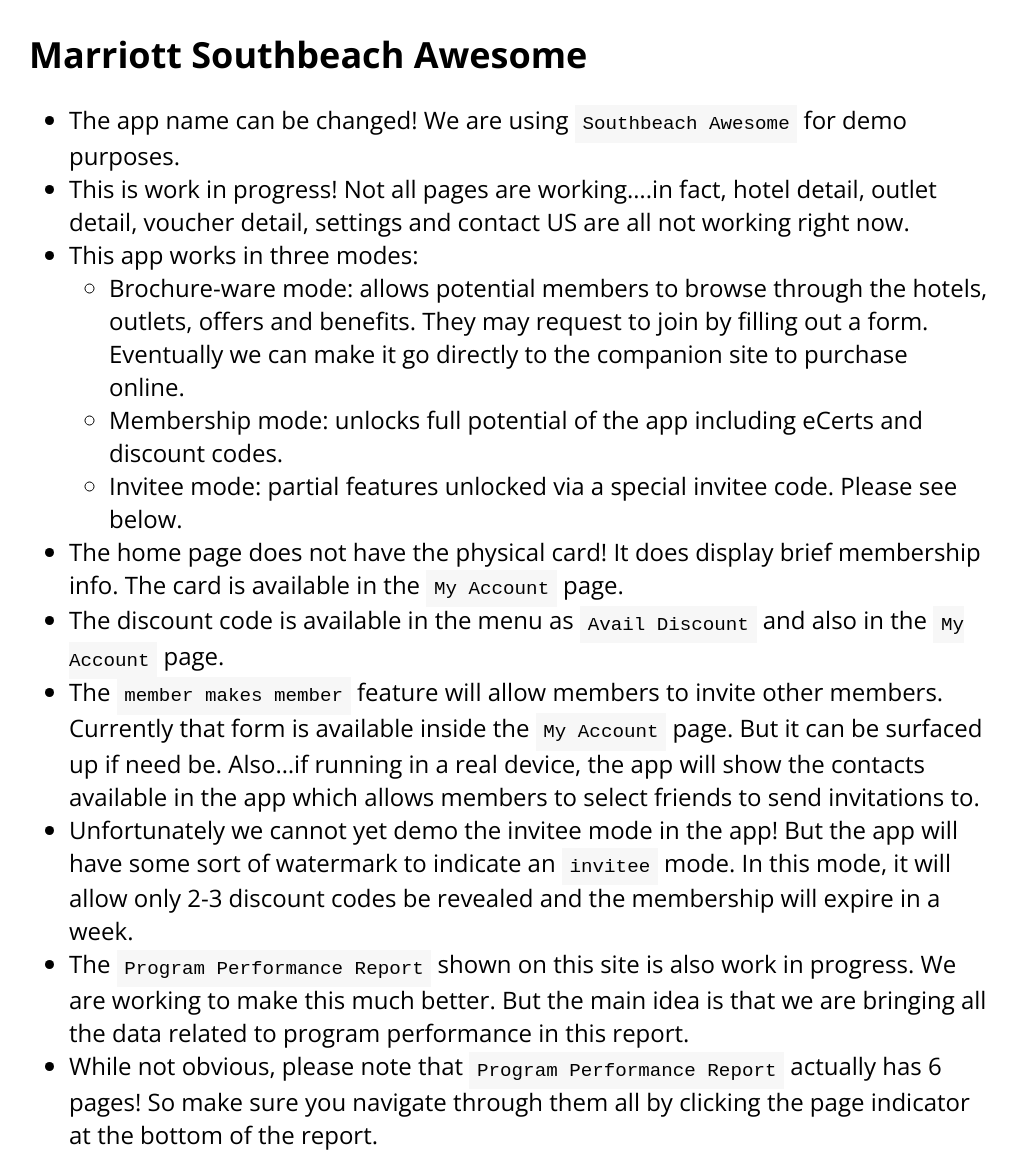
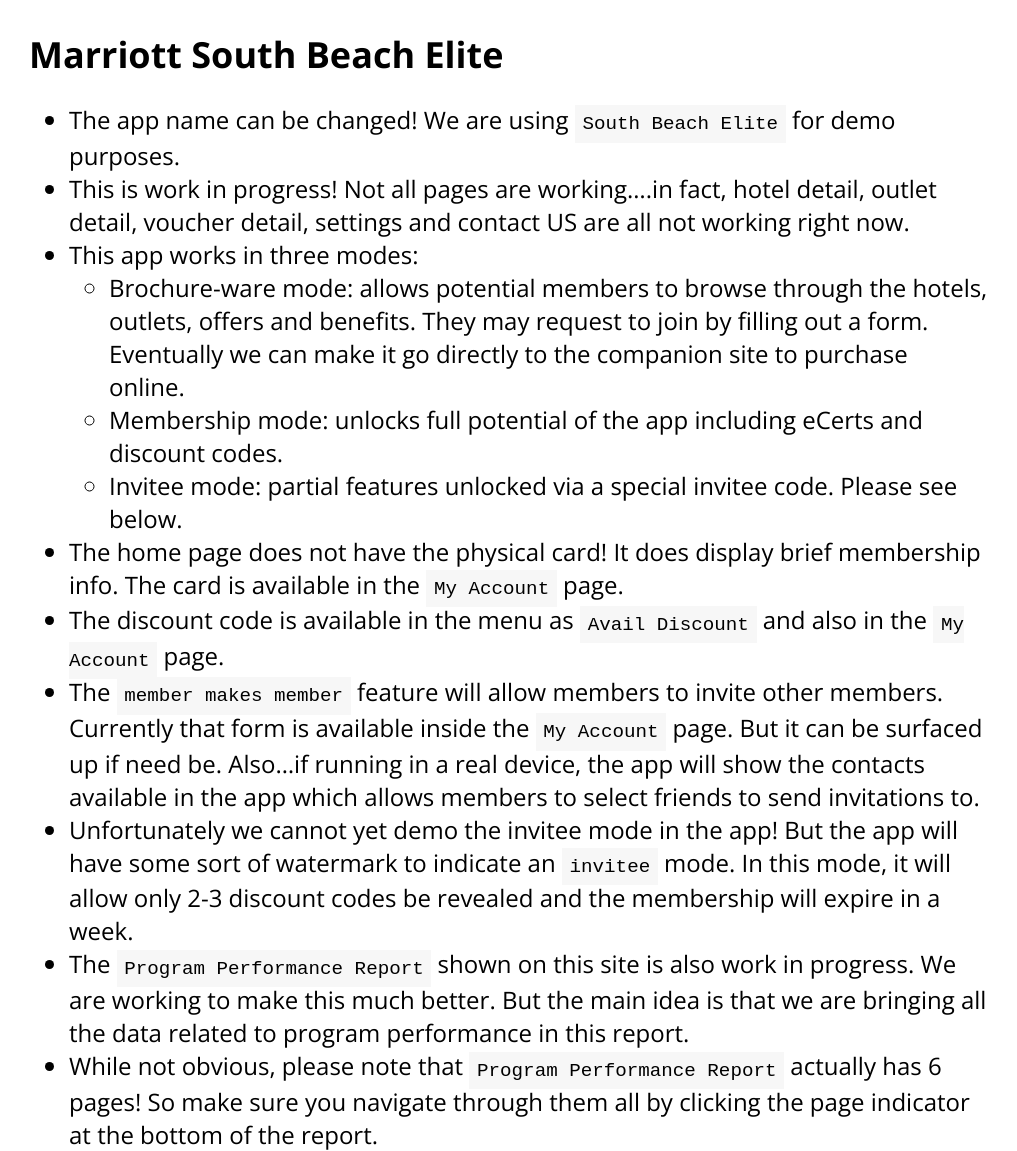
Before and after one commit to hmccode/hmccode.github.io, a Jekyll site: the page built from demo/index.md, in a window 1280 px wide. Shown: the whole page, without its empty margins (131-1148 px from the left). Built offline with Jekyll 4.4.1, drawn with Linux system fonts in a browser that asks for light colours; nearby versions of some CDN libraries; a script that is not in the unit is left out.

Commit message:
Updated the demo page

```diff
--- a/demo/index.md
+++ b/demo/index.md
@@ -3,9 +3,9 @@ layout: single
 title: HMC Mobile Demo
 ---
 
-## Marriott Southbeach Awesome
+## Marriott South Beach Elite
 
-- The app name can be changed! We are using `Southbeach Awesome` for demo purposes.
+- The app name can be changed! We are using `South Beach Elite` for demo purposes.
 - This is work in progress! Not all pages are working....in fact, hotel detail, outlet detail, voucher detail, settings and contact US are all not working right now.
 - This app works in three modes:
 	- Brochure-ware mode: allows potential members to browse through the hotels, outlets, offers and benefits. They may request to join by filling out a form. Eventually we can make it go directly to the companion site to purchase online.
```
